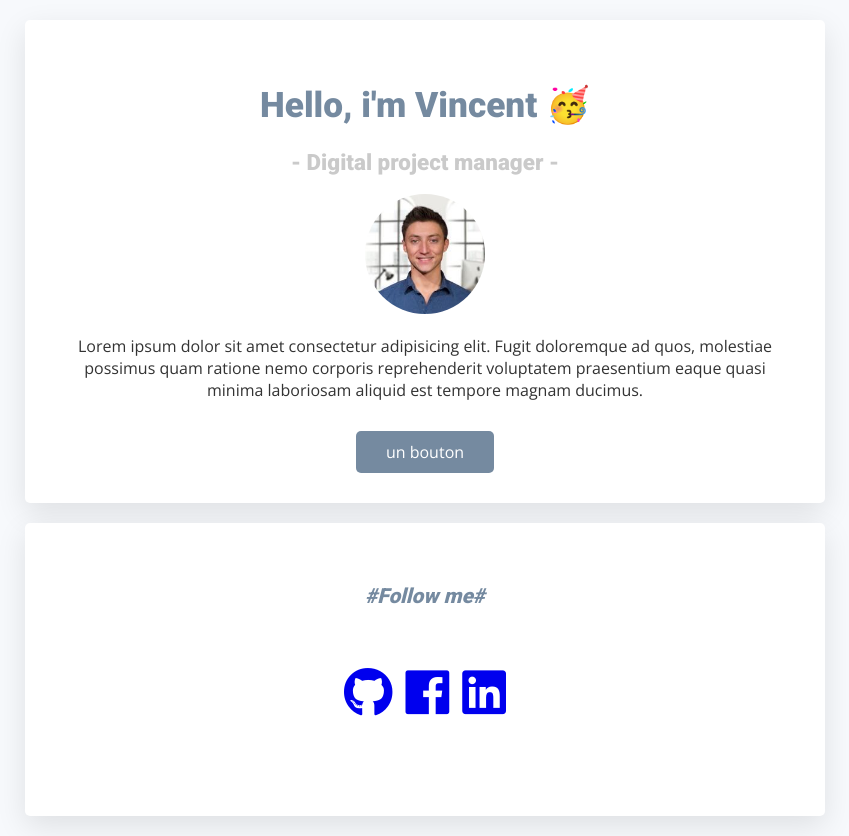
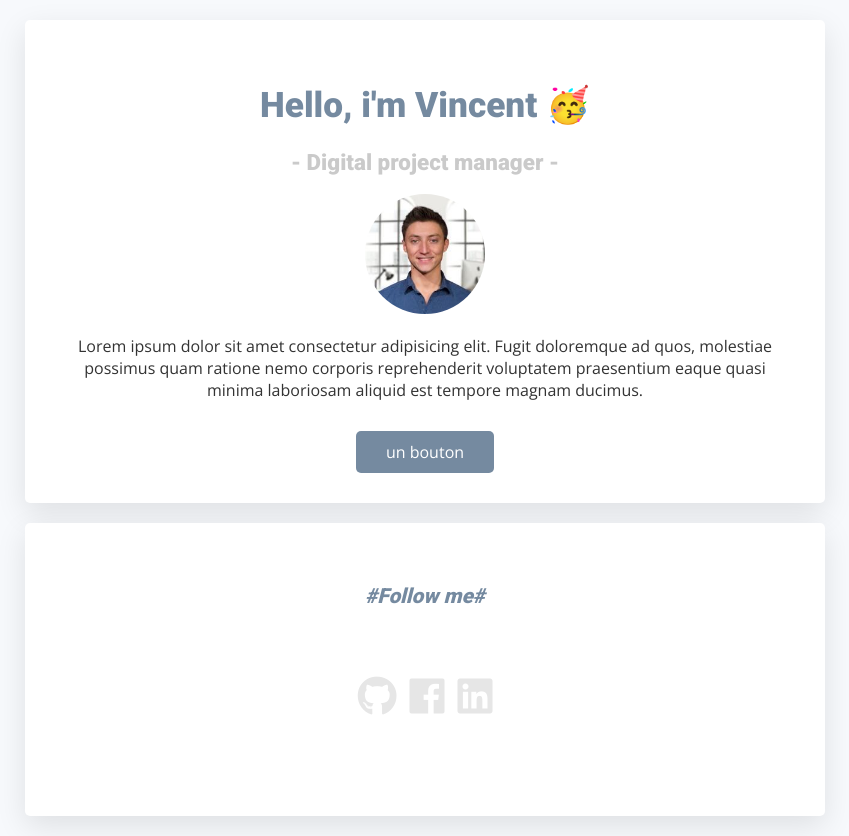
Before and after one commit to Vincent76e/profile, a plain HTML site: page index.html in a window 1280 px wide. Shown: the whole page, without its empty margins (215-1064 px from the left). Drawn offline with nearby package versions, Linux system fonts and the light colour scheme.

Commit message:
aj color btn

```diff
--- a/style.css
+++ b/style.css
@@ -85,13 +85,21 @@ p {
   background-color: #000;
   }
 
-.list-inline > li {
-  display: inline-block;
-  padding-left: 0px 20px;
-}
-
 .list-inline {
   list-style: none;
   padding-left: 0px;
   font-size: 50px;
 }
+
+.list-inline li {
+  display: inline-block;
+  padding-left: 0px 20px;
+}
+
+.list-inline i {
+  font-size: 40px;
+  color: rgb(230, 230, 230);
+}
+.list-inline i:hover {
+  color: black;
+}
```
